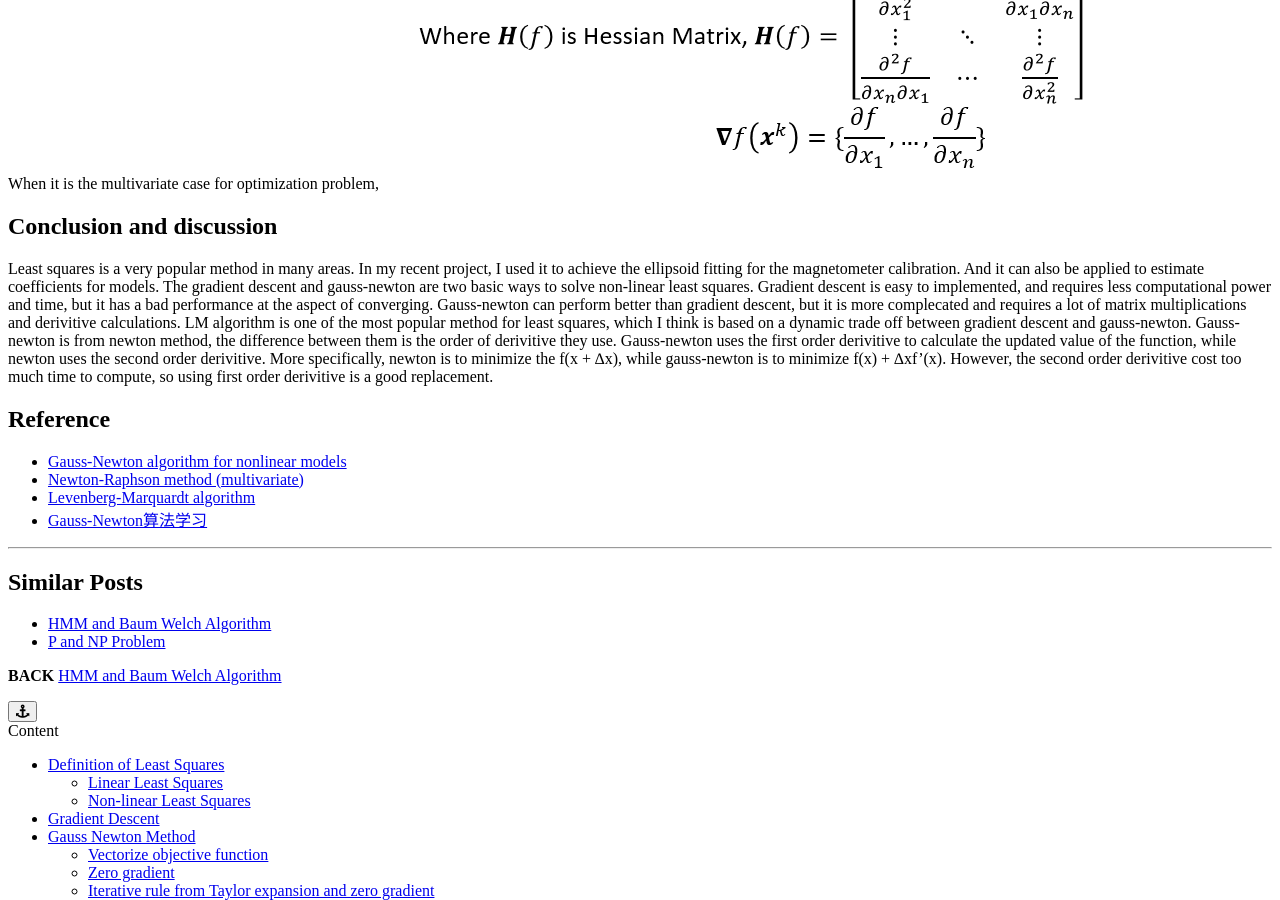
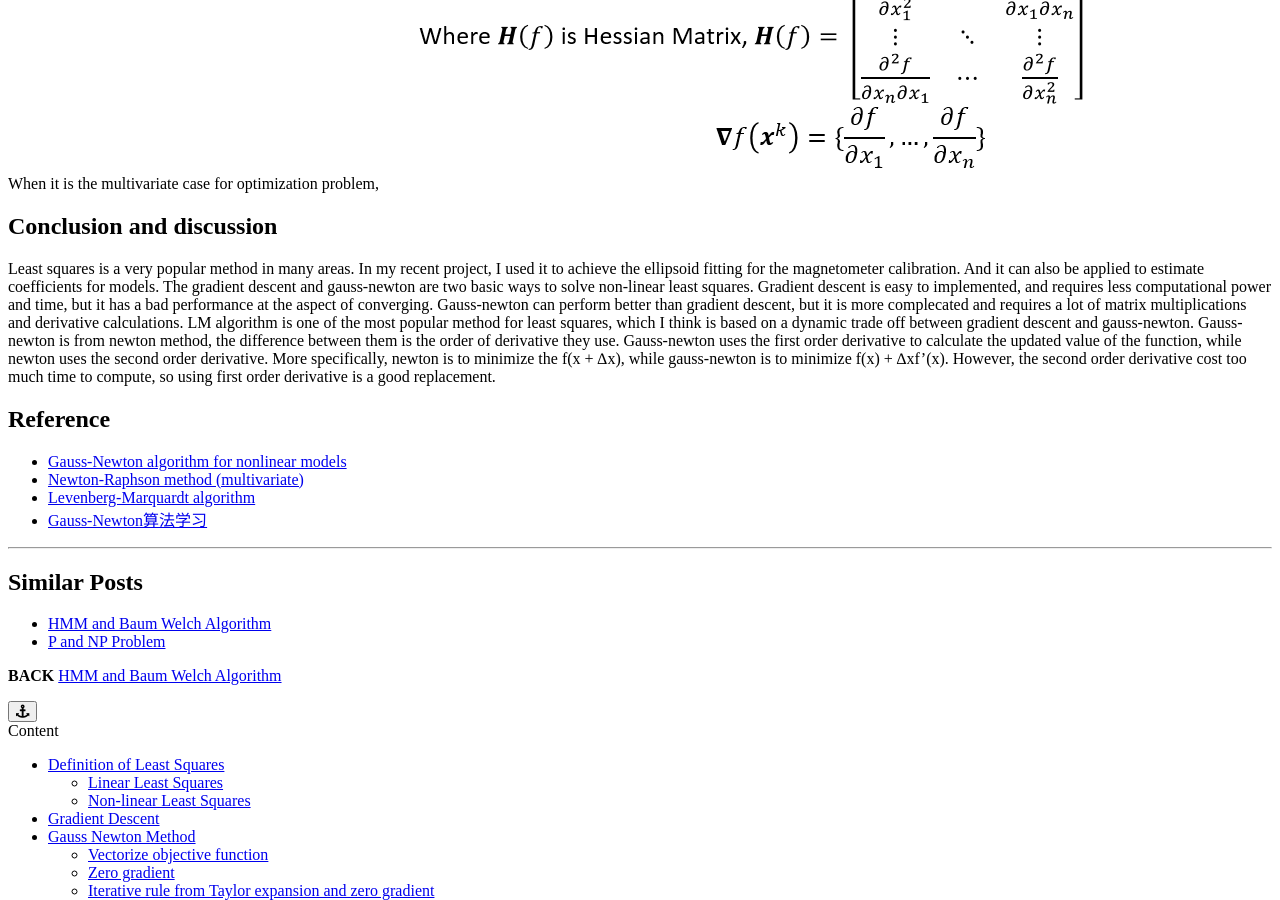
Before and after one commit to Zziwei/Zziwei.github.io, a Jekyll site: the page built from _posts/2017-05-03-Least Squares and four unconstrained optimization algs.md, in a window 1280 px wide and 900 px high, scrolled down 8986 px. Built offline with Jekyll 4.4.1, drawn with Linux system fonts in a browser that asks for light colours; comment, search, counter and statistics services are not loaded; a style sheet for code colours, icons or effects is not loaded.

Commit message:
fix typo of post of ls

```diff
--- a/_posts/2017-05-03-Least Squares and four unconstrained optimization algs.md
+++ b/_posts/2017-05-03-Least Squares and four unconstrained optimization algs.md
@@ -86,7 +86,7 @@ When it is the multivariate case for optimization problem,
 ![]({{ site.url }}/resources/2017-05-03-Least%20squares%20and%20four%20unconstrained%20optimization%20algs/newton4.png)
 
 ## Conclusion and discussion
-Least squares is a very popular method in many areas. In my recent project, I used it to achieve the ellipsoid fitting for the magnetometer calibration. And it can also be applied to estimate coefficients for models. The gradient descent and gauss-newton are two basic ways to solve non-linear least squares. Gradient descent is easy to implemented, and requires less computational power and time, but it has a bad performance at the aspect of converging. Gauss-newton can perform better than gradient descent, but it is more complecated and requires a lot of matrix multiplications and derivitive calculations. LM algorithm is one of the most popular method for least squares, which I think is based on a dynamic trade off between gradient descent and gauss-newton. Gauss-newton is from newton method, the difference between them is the order of derivitive they use. Gauss-newton uses the first order derivitive to calculate the updated value of the function, while newton uses the second order derivitive. More specifically, newton is to minimize the f(x + ∆x), while gauss-newton is to minimize f(x) + ∆xf'(x). However, the second order derivitive cost too much time to compute, so using first order derivitive is a good replacement.
+Least squares is a very popular method in many areas. In my recent project, I used it to achieve the ellipsoid fitting for the magnetometer calibration. And it can also be applied to estimate coefficients for models. The gradient descent and gauss-newton are two basic ways to solve non-linear least squares. Gradient descent is easy to implemented, and requires less computational power and time, but it has a bad performance at the aspect of converging. Gauss-newton can perform better than gradient descent, but it is more complecated and requires a lot of matrix multiplications and derivative calculations. LM algorithm is one of the most popular method for least squares, which I think is based on a dynamic trade off between gradient descent and gauss-newton. Gauss-newton is from newton method, the difference between them is the order of derivative they use. Gauss-newton uses the first order derivative to calculate the updated value of the function, while newton uses the second order derivative. More specifically, newton is to minimize the f(x + ∆x), while gauss-newton is to minimize f(x) + ∆xf'(x). However, the second order derivative cost too much time to compute, so using first order derivative is a good replacement.
 
 
 
```
